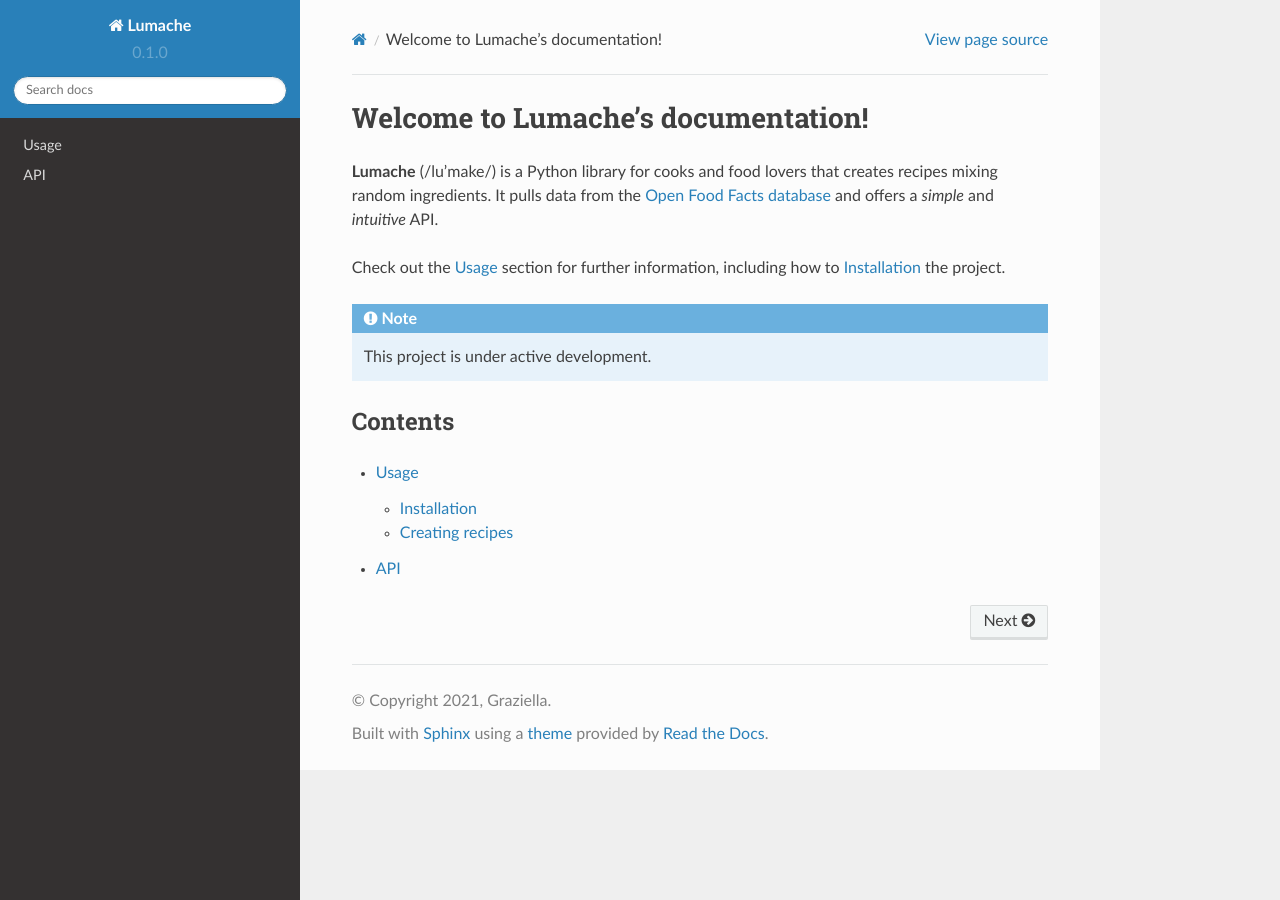
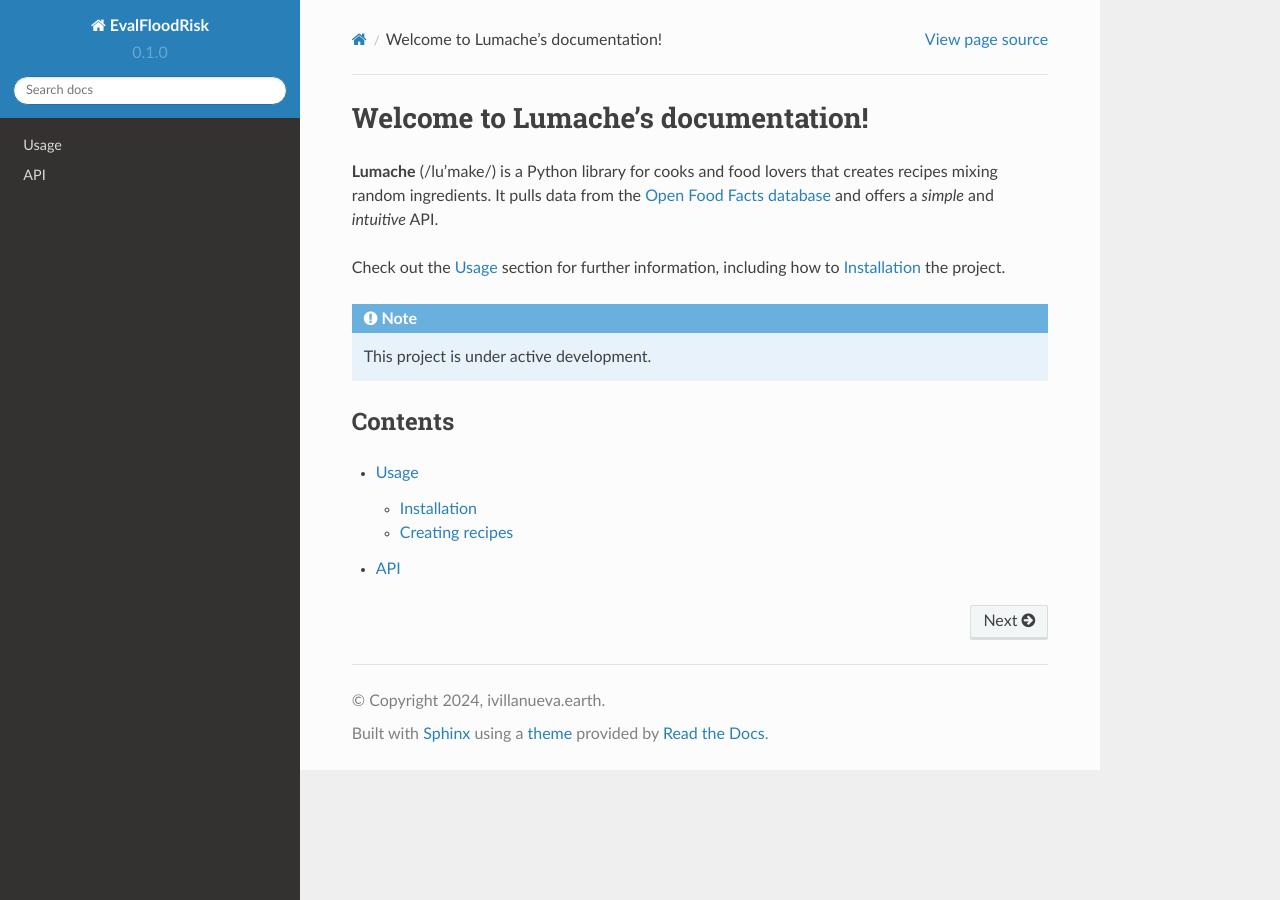
Before and after one commit to ivillamadrid/EvalFloodRisk_RSSWE, a Sphinx documentation site: the page built from docs/source/index.rst, in a window 1280 px wide. Built offline with Sphinx 7.4.7 and the Read the Docs theme 2.0.0, drawn with Linux system fonts in a browser that asks for light colours.

Commit message:
Update conf.py

```diff
--- a/docs/source/conf.py
+++ b/docs/source/conf.py
@@ -2,9 +2,9 @@
 
 # -- Project information
 
-project = 'Lumache'
-copyright = '2021, Graziella'
-author = 'Graziella'
+project = 'EvalFloodRisk'
+copyright = '2024, ivillanueva.earth'
+author = 'Ignacio Villanueva'
 
 release = '0.1'
 version = '0.1.0'
```
